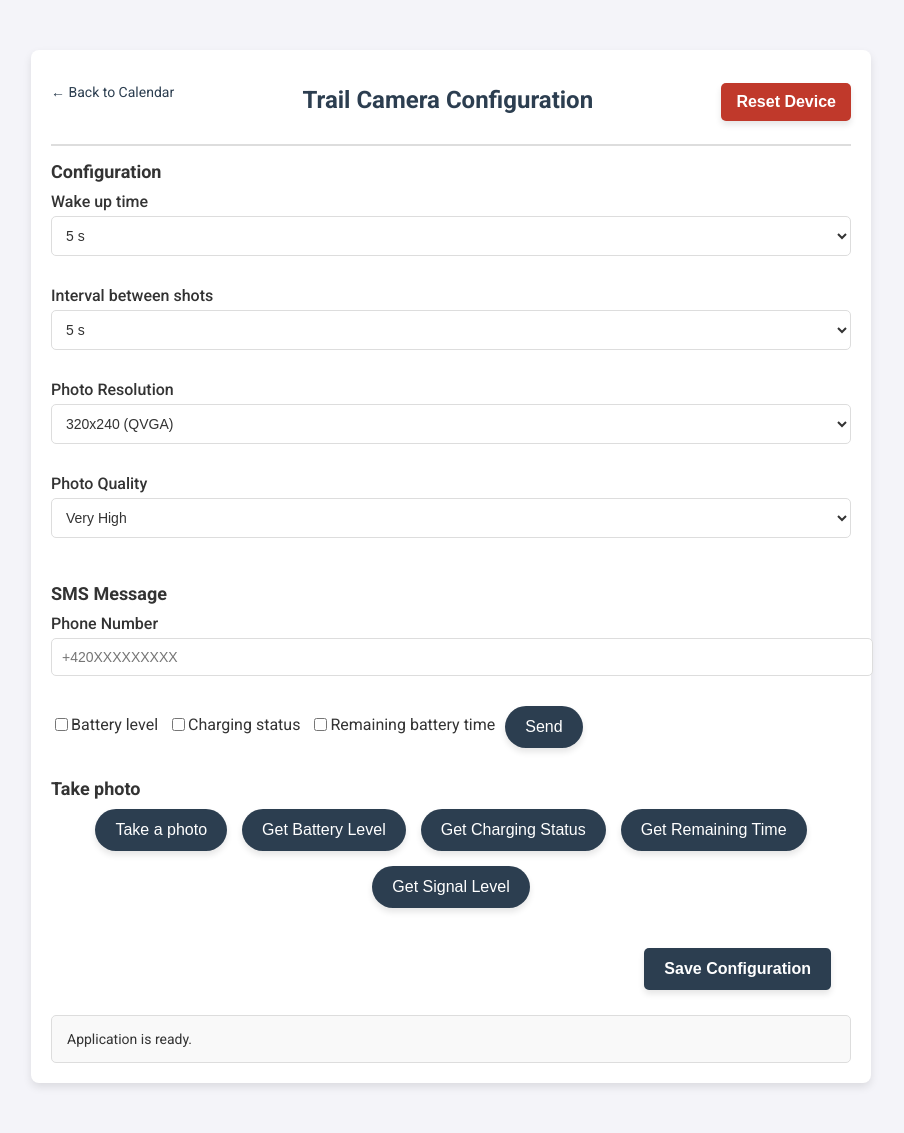
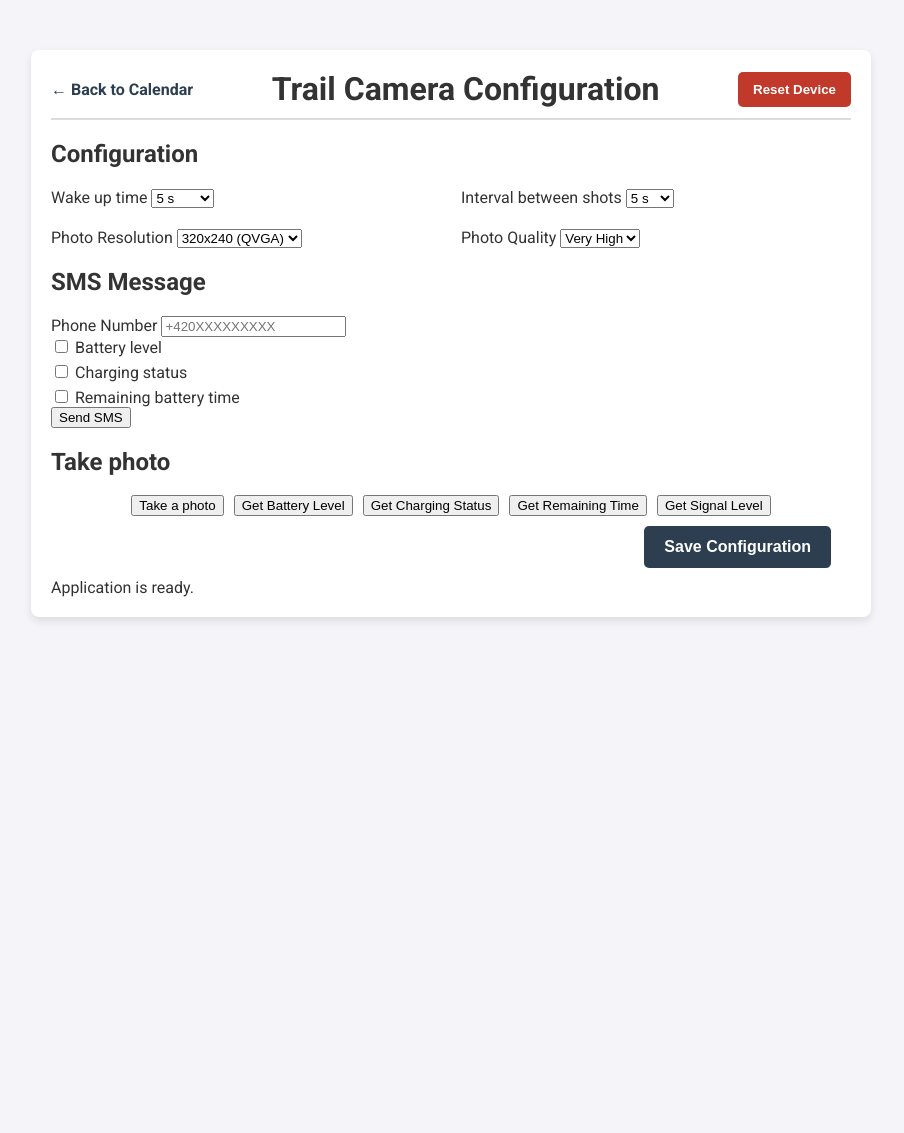
Before and after one commit to xskoum01/PhotoTrack, a Flask app: page /configuration in a window 1280 px wide. Shown: the whole page, without its empty margins (189-1093 px from the left). After the commit the page ends 621 px from the top, so only its background shows below. Run offline with Flask 3, Linux system fonts and the light colour scheme; a user stored in the database is signed in.

Commit message:
Merge remote-tracking branch 'origin/main'

```diff
--- a/templates/configuration.html
+++ b/templates/configuration.html
@@ -13,15 +13,17 @@
     padding: 0;
     color: #333;
 }
+
+/* Nadpis a tlačítka nahoře */
 .header-bar {
     display: flex;
-    justify-content: space-between; /* Rozdělí prvky na levou, střední a pravou stranu */
+    justify-content: space-between;
     align-items: center;
     padding-bottom: 10px;
     border-bottom: 2px solid #ddd;
 }
 
-    /* Zarovnání tlačítka "Back to Calendar" na levou stranu */
+/* "Back to Calendar" vlevo */
 .back-button {
     text-decoration: none;
     color: #2c3e50;
@@ -33,14 +35,14 @@
     text-decoration: underline;
 }
 
-    /* H1 je umístěné uprostřed */
+/* H1 uprostřed */
 .header-title {
-        flex-grow: 1; /* Zabere volné místo a drží se uprostřed */
+    flex-grow: 1;
     text-align: center;
     margin: 0;
 }
 
-    /* Tlačítko reset je vpravo */
+/* Reset tlačítko vpravo */
 .reset-button {
     background-color: #c0392b;
     color: white;
@@ -56,7 +58,7 @@
     background-color: #a93226;
 }
 
-
+/* Celkový kontejner */
 .container {
     max-width: 800px;
     margin: 50px auto;
@@ -66,11 +68,32 @@
     padding: 20px;
 }
 
-        /* Kontejner pro tlačítko */
+/* Grid layout pro konfiguraci */
+.config-grid {
+    display: grid;
+    grid-template-columns: repeat(2, 1fr); /* Dvě sloupce */
+    gap: 20px;
+}
+
+/* Tlačítka pro focení */
+.photo-button-group {
+    display: flex;
+    flex-wrap: wrap;
+    gap: 10px;
+    justify-content: center;
+}
+
+/* Checkboxy zarovnané pod sebe */
+.checkbox-group {
+    display: flex;
+    flex-direction: column;
+    gap: 5px;
+}
+
+/* Kontejner pro tlačítko "Save Configuration" */
 .save-config-container {
-            position: relative; /* Relativní pozicování v rámci hlavního kontejneru */
     display: flex;
-            justify-content: flex-end; /* Zarovná tlačítko doprava */
+    justify-content: flex-end;
     padding: 10px 20px;
 }
 
@@ -91,113 +114,20 @@
     background-color: #1a242f;
 }
 
-        h1 {
-            text-align: center;
-            color: #2c3e50;
-            font-size: 24px;
-            margin-bottom: 20px;
-        }
-
-        .section {
-            margin-bottom: 30px;
-        }
-
-        .section h2 {
-            font-size: 18px;
-            margin-bottom: 10px;
-            color: #333;
-        }
-
-        .section .group {
-            margin-bottom: 15px;
-        }
-
-        label {
-            font-weight: 500;
-            display: block;
-            margin-bottom: 5px;
-        }
-
-        select, input[type="text"] {
-            width: 100%;
-            padding: 10px;
-            border: 1px solid #ddd;
-            border-radius: 5px;
-            font-size: 14px;
-            background: #fff;
-            color: #333;
-            margin-bottom: 15px;
-        }
-
-        button {
-            background-color: #2c3e50;
-            color: white;
-            font-weight: 500;
-            cursor: pointer;
-            transition: background-color 0.3s, transform 0.2s ease-in-out;
-            border: none;
-            padding: 12px 20px;
-            border-radius: 25px;
-            font-size: 16px;
-            text-align: center;
-            box-shadow: 0 4px 6px rgba(0, 0, 0, 0.1);
-        }
-
-        .checkbox-group {
-            display: flex;
-            gap: 10px;
-            margin-top: 10px;
-        }
-
-        .checkbox-group label {
-            display: flex;
-            align-items: center;
-            font-weight: normal;
-        }
-
-        .status {
-            background-color: #f9f9f9;
-            padding: 15px;
-            border: 1px solid #ddd;
-            border-radius: 5px;
-            margin-top: 15px;
-            font-size: 14px;
-            color: #333;
-        }
-
-        a {
-            display: inline-block;
-            color: #2c3e50;
-            text-decoration: none;
-            font-size: 14px;
-            margin-bottom: 20px;
-        }
-
-        a:hover {
-            text-decoration: underline;
-        }
-
-        .button-group {
-            display: flex;
-            flex-wrap: wrap;
-            gap: 15px;
-            justify-content: center;
-        }
     </style>
 </head>
 <body>
     <div class="container">
-        <!-- Tlačítko pro návrat na kalendář -->
-
     <div class="header-bar">
-            <a id="back-button" href="/PhotoTrackCalendar">← Back to Calendar</a>
-            <h1>Trail Camera Configuration</h1>
+        <a id="back-button" class="back-button" href="/PhotoTrackCalendar">← Back to Calendar</a>
+        <h1 class="header-title">Trail Camera Configuration</h1>
         <button id="reset-device-btn" class="reset-button">Reset Device</button>
     </div>
 
     <!-- Section: Configuration -->
     <div class="section">
         <h2>Configuration</h2>
+        <div class="config-grid">
             <div class="group">
                 <label for="wakeUpTime-select">Wake up time</label>
                 <select id="wakeUpTime-select">
@@ -207,10 +137,6 @@
                     <option value="60 s">60 s</option>
                     <option value="5 min">5 min</option>
                     <option value="10 min">10 min</option>
-                    <option value="30 min">30 min</option>
-                    <option value="60 min">60 min</option>
-                    <option value="5 h">5 h</option>
-                    <option value="24 h">24 h</option>
                 </select>
             </div>
             <div class="group">
@@ -218,9 +144,7 @@
                 <select id="interval-select">
                     <option value="5 s">5 s</option>
                     <option value="10 s">10 s</option>
-                    <option value="3 s">30 s</option>
-                    <option value="60 s">1 min</option>
-                    <option value="5 m">5 min</option>
+                    <option value="30 s">30 s</option>
                 </select>
             </div>
             <div class="group">
@@ -228,20 +152,18 @@
                 <select id="resolution-select">
                     <option value="320x240">320x240 (QVGA)</option>
                     <option value="640x480">640x480 (VGA)</option>
-                    <option value="800x600">800x600 (SVGA)</option>
                     <option value="1024x768">1024x768 (XGA)</option>
-                    <option value="1280x720">1280x720 (HD)</option>
-                    <option value="1600x1200">1920x1080 (UXGA)</option>
                 </select>
             </div>
             <div class="group">
                 <label for="quality-select">Photo Quality</label>
                 <select id="quality-select">
                     <option value="Very High">Very High</option>
-                    <option value="High">High </option>
+                    <option value="High">High</option>
                     <option value="Middle">Middle</option>
                     <option value="Low">Low</option>
                 </select>
+            </div>
         </div>
     </div>
 
@@ -256,14 +178,14 @@
             <label><input type="checkbox" id="battery-checkbox"> Battery level</label>
             <label><input type="checkbox" id="charging-checkbox"> Charging status</label>
             <label><input type="checkbox" id="remaining-time-checkbox"> Remaining battery time</label>
-                <button id="send-sms-btn">Send</button>
         </div>
+        <button id="send-sms-btn">Send SMS</button>
     </div>
 
     <!-- Section: Take Photo -->
     <div class="section">
         <h2>Take photo</h2>
-            <div class="button-group">
+        <div class="photo-button-group">
             <button id="take-photo-btn">Take a photo</button>
             <button id="get-battery-btn">Get Battery Level</button>
             <button id="get-charging-btn">Get Charging Status</button>
@@ -271,7 +193,8 @@
             <button id="get-signalLevel-btn">Get Signal Level</button>
         </div>
     </div>
-        <!-- Kontejner pro tlačítko, které bude zarovnané doprava -->
+
+    <!-- Kontejner pro tlačítko "Save Configuration" -->
     <div class="save-config-container">
         <button id="save-config-btn" class="save-config-btn">Save Configuration</button>
     </div>
@@ -279,6 +202,7 @@
     <!-- Status Bar -->
     <div class="status" id="status-bar">Application is ready.</div>
 </div>
+
 
     <script>
         const statusBar = document.getElementById('status-bar');
```
Lines whose indentation alone changed are shown as unchanged.
